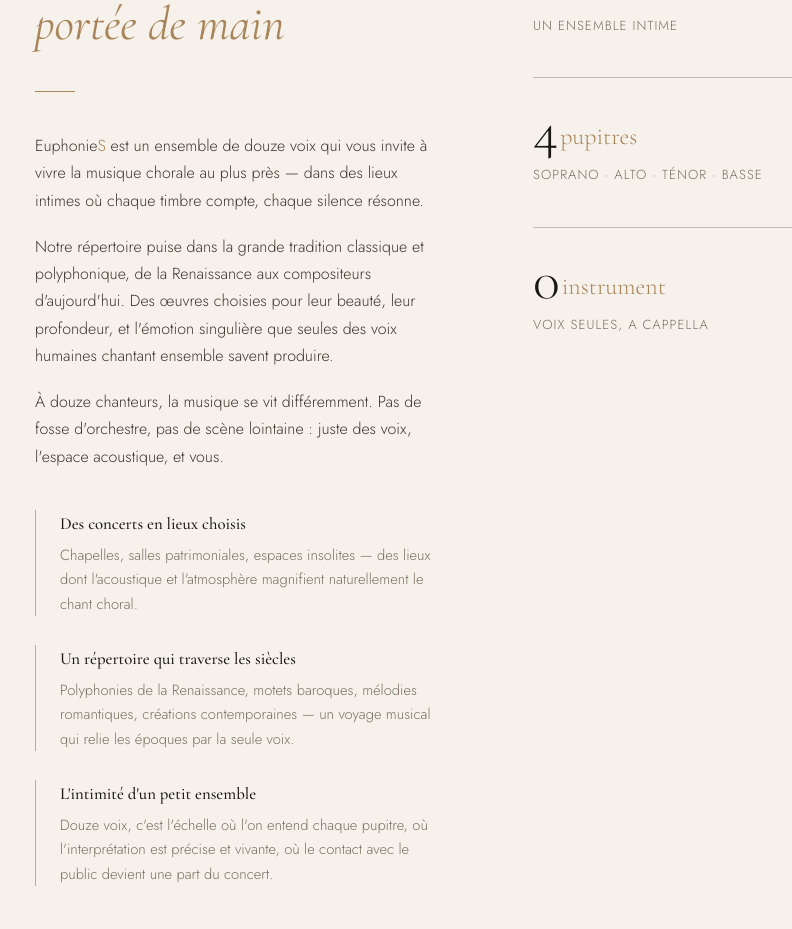
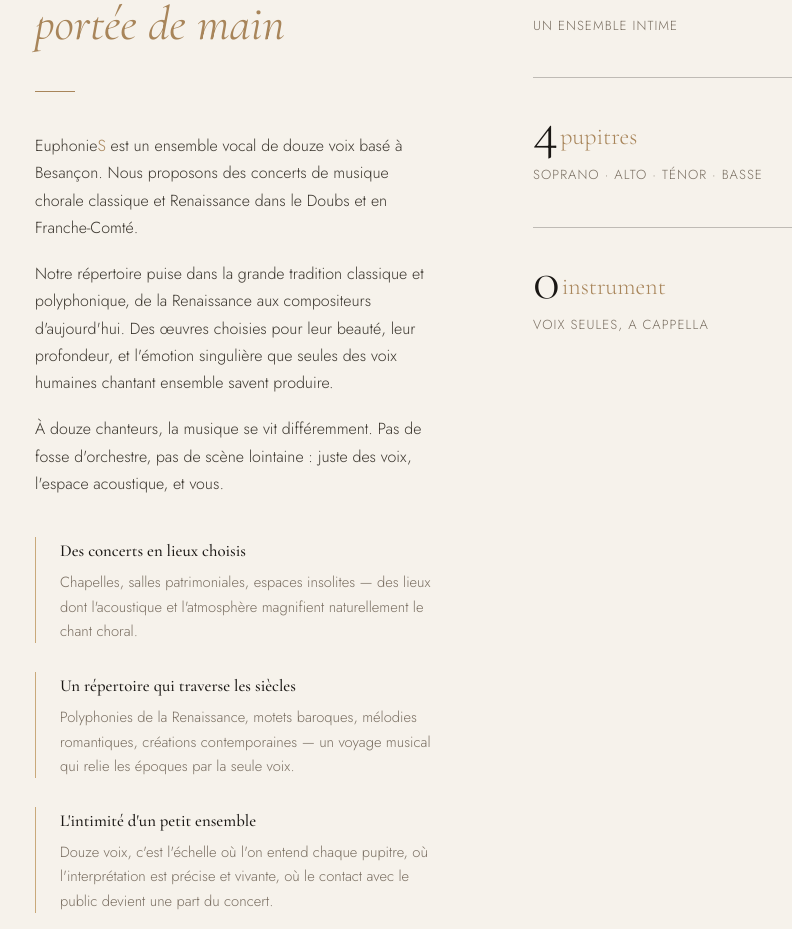
Before and after one commit to TimVille25/euphonies, a React (Vite) app: page / in a window 1280 px wide. Shown: the part 1084-2013 px from the top of the page, without its empty margins (155-947 px from the left). Built offline with nearby package versions, Linux system fonts and the light colour scheme.

Commit message:
style: mettre à jour le titre et la description dans index.html et index.tsx

```diff
--- a/index.html
+++ b/index.html
@@ -3,11 +3,10 @@
   <head>
     <meta charset="UTF-8" />
     <meta name="viewport" content="width=device-width, initial-scale=1.0" />
-    <title>EuphonieS — Ensemble vocal a cappella à Besançon</title>
+    <title>EuphonieS | Chœur de chambre et ensemble vocal à Besançon</title>
     <meta
       name="description"
-      content="EuphonieS est un ensemble vocal de 12 voix a cappella basé à Besançon. Découvrez nos concerts classiques en Franche-Comté et rejoignez notre chœur amateur."
-    />
+      content="EuphonieS est un ensemble vocal de 12 chanteurs basé à Besançon. Répertoire classique et contemporain a cappella. Concerts en Franche-Comté." />
     <link rel="icon" type="image/svg+xml" href="/favicon.svg" />
   </head>
   <body>
--- a/src/components/organisms/PresentationSection/index.tsx
+++ b/src/components/organisms/PresentationSection/index.tsx
@@ -38,9 +38,9 @@ export default function PresentationSection() {
               heading={<>La voix humaine, <em>à portée de main</em></>}
             />
             <p>
-              Euphonie<span style={{ color: 'var(--color-gold)' }}>S</span> est un ensemble de douze
-              voix qui vous invite à vivre la musique chorale au plus près — dans des lieux intimes où
-              chaque timbre compte, chaque silence résonne.
+              Euphonie<span style={{ color: 'var(--color-gold)' }}>S</span> est un ensemble vocal de
+              douze voix basé à Besançon. Nous proposons des concerts de musique chorale classique et
+              Renaissance dans le Doubs et en Franche-Comté.
             </p>
             <p>
               Notre répertoire puise dans la grande tradition classique et polyphonique, de la
```
